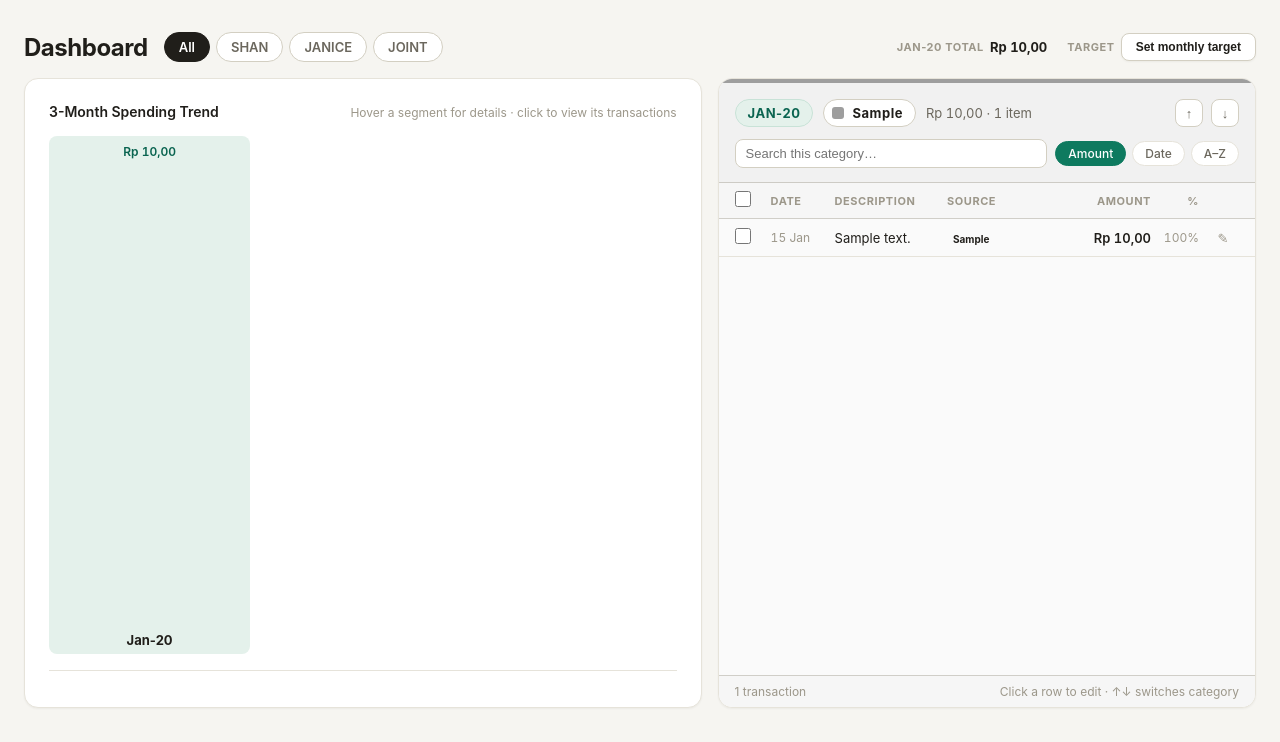
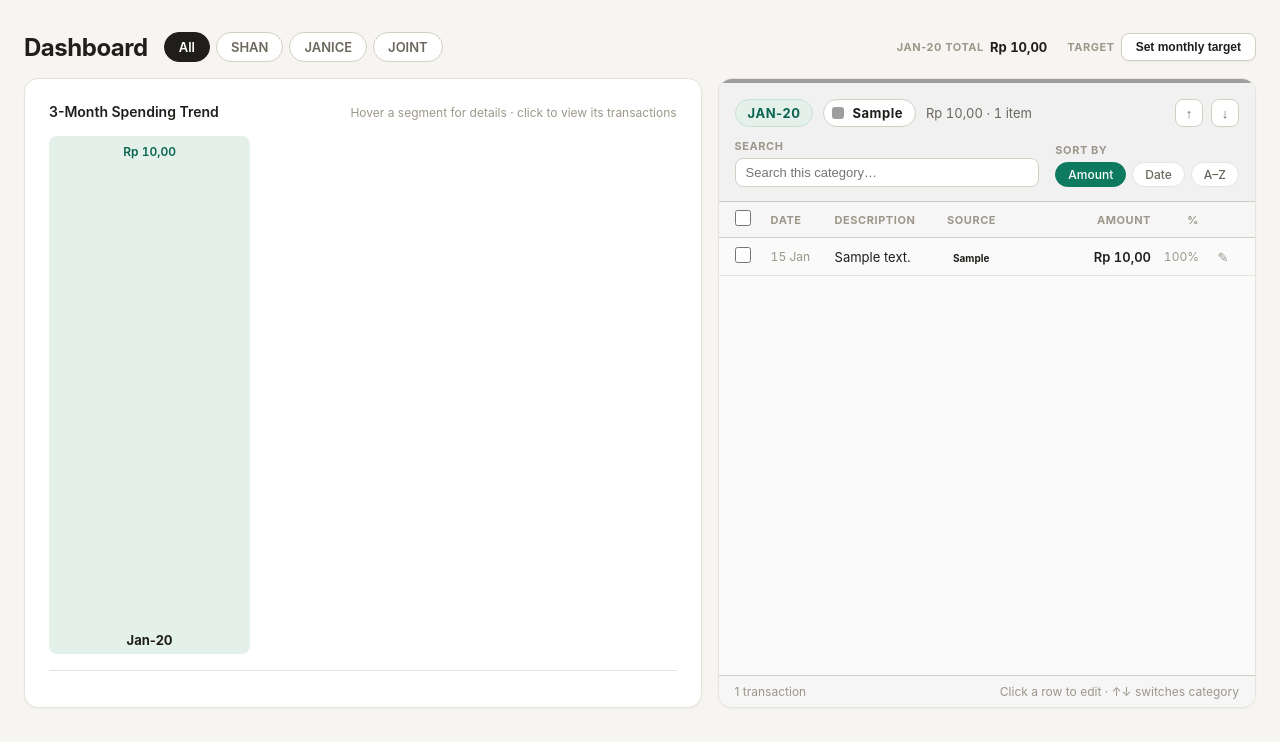
Before and after one commit to SuperHeavyMechanic/finance-project-tracker, a Flask app: page / in a window 1280 px wide. Shown: the part 58-800 px from the top of the page. Run offline with Flask 3, Linux system fonts and the light colour scheme; data comes from the database, SQL or seed files in the repository; tables that the repository leaves empty hold one stand-in row (values such as "Sample post"); some libraries are stand-ins or nearby versions.

Commit message:
Label search and sort groups in category panel
The Amount / Date / A-Z pills sat on an unlabelled row next to the
search box, so nothing said they were sort modes. Split the row into
two labelled sections, SEARCH and SORT BY.

Co-Authored-By: Claude Sonnet 4.6 <noreply@anthropic.com>

```diff
--- a/templates/index.html
+++ b/templates/index.html
@@ -189,8 +189,14 @@
     @media (hover: hover) and (pointer: fine) {
       .bp-nav-btn:hover { background: var(--surface-hover); }
     }
-    .bp-tools { display: flex; gap: 8px; align-items: center; flex-wrap: wrap; }
-    .bp-tools .search-input { flex: 1 1 180px; min-width: 0; padding: 6px 10px; }
+    /* Search and sort are two labelled groups — the sort pills are meaningless
+       without a label telling you what they act on. */
+    .bp-tools { display: flex; gap: 16px; align-items: flex-end; flex-wrap: wrap; }
+    .bp-tool { display: flex; flex-direction: column; gap: 5px; min-width: 0; }
+    .bp-tool-search { flex: 1 1 200px; }
+    .bp-tool-sort { flex: 0 0 auto; }
+    .bp-tool-label { font-size: 11px; font-weight: 700; letter-spacing: .05em; color: var(--ink-3); }
+    .bp-tools .search-input { width: 100%; padding: 6px 10px; }
     .bp-sorts { display: flex; gap: 6px; }
     .bp-sorts .month-pill { padding: 4px 12px; }
 
@@ -1609,11 +1615,17 @@ function renderBreakdown() {
         </span>
       </div>
       <div class="bp-tools">
-        <input class="search-input" id="bp-search" placeholder="Search this category…" value="${escAttr(dashQuery)}" oninput="onBpQuery(this.value)">
-        <span class="bp-sorts">
-          ${[['amount', 'Amount'], ['date', 'Date'], ['name', 'A–Z']].map(([k, label]) =>
-            `<span class="month-pill ${dashSort === k ? 'active' : ''}" onclick="setBpSort('${k}')">${label}</span>`).join('')}
-        </span>
+        <div class="bp-tool bp-tool-search">
+          <label class="bp-tool-label" for="bp-search">SEARCH</label>
+          <input class="search-input" id="bp-search" placeholder="Search this category…" value="${escAttr(dashQuery)}" oninput="onBpQuery(this.value)">
+        </div>
+        <div class="bp-tool bp-tool-sort">
+          <span class="bp-tool-label">SORT BY</span>
+          <span class="bp-sorts">
+            ${[['amount', 'Amount'], ['date', 'Date'], ['name', 'A–Z']].map(([k, label]) =>
+              `<span class="month-pill ${dashSort === k ? 'active' : ''}" onclick="setBpSort('${k}')">${label}</span>`).join('')}
+          </span>
+        </div>
       </div>
     </div>
     <div class="bp-grid bp-thead" style="background:color-mix(in srgb, ${color} 9%, var(--surface));border-bottom-color:color-mix(in srgb, ${color} 30%, var(--line))">
```
Also changed, not shown: CLAUDE.md (+2 -1 lines).
